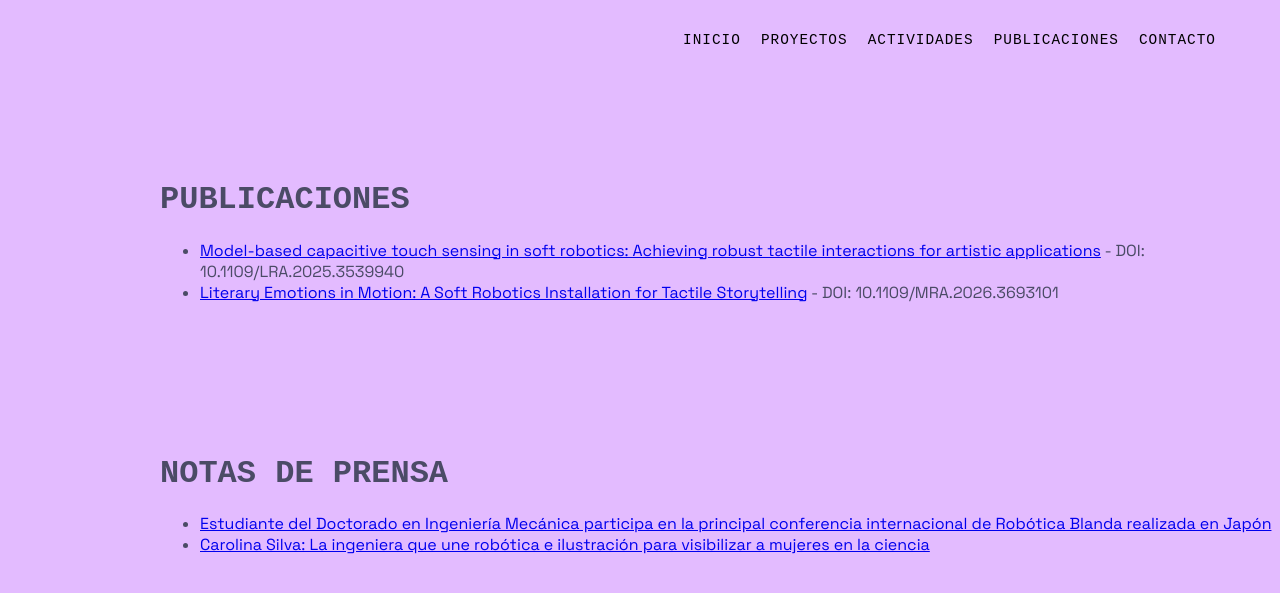
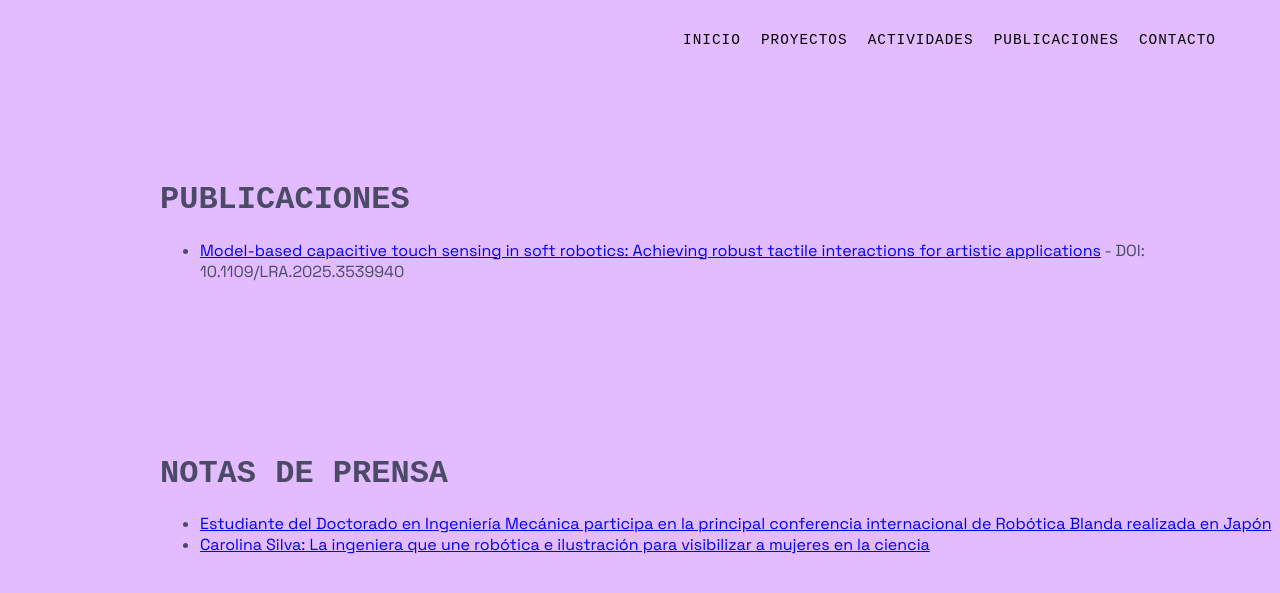
Before and after one commit to abrahamvc/bluecarolinnewp, a Jekyll site: the page built from publications.html, in a window 1280 px wide. Shown: the top 593 px of the page. Built offline with Jekyll 4.4.1, drawn with Linux system fonts in a browser that asks for light colours; some web fonts are replaced.

```diff
--- a/_data/publications_publications.yaml
+++ b/_data/publications_publications.yaml
@@ -1,7 +1,3 @@
 - name: "Model-based capacitive touch sensing in soft robotics: Achieving robust tactile interactions for artistic applications"
   url: https://ieeexplore.ieee.org/abstract/document/10878267
   doi: 10.1109/LRA.2025.3539940
-
-- name: "Literary Emotions in Motion: A Soft Robotics Installation for Tactile Storytelling"
-  url: https://ieeexplore.ieee.org/document/11539963
-  doi:  10.1109/MRA.2026.3693101
--- a/_data/social_media.yaml
+++ b/_data/social_media.yaml
@@ -4,7 +4,7 @@
 
 - name: youtube
   icon: /assets/icons/youtube.svg
-  url: https://www.youtube.com/@blue.carolinne
+  url: https://www.youtube.com/@ada_blu
 
 - name: github
   icon: /assets/icons/github.svg
```
